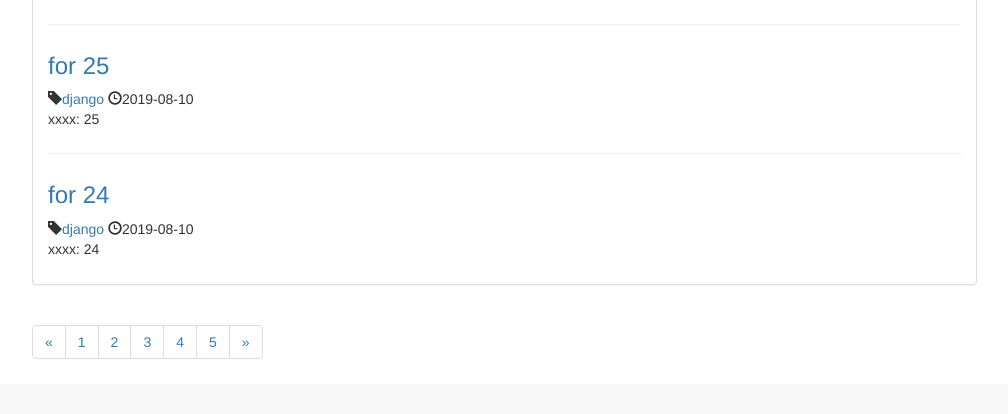
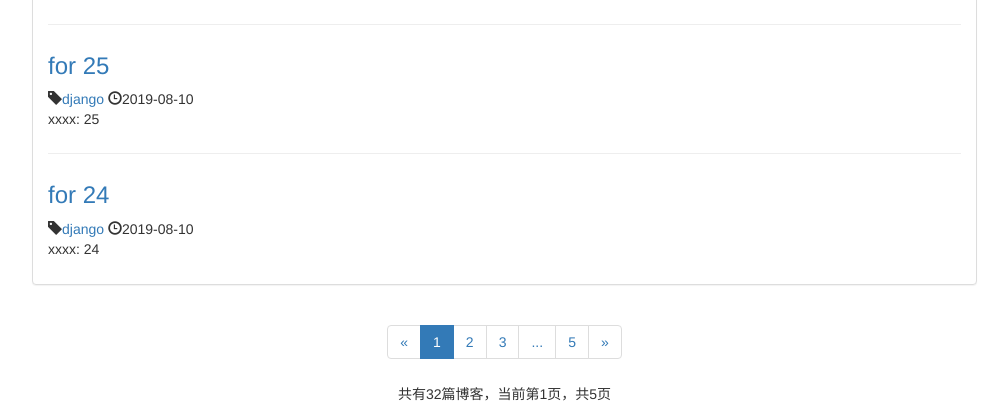
Before and after one commit to sitven/mysite, a Django app: page /blog/type/1 in a window 1280 px wide. Shown: the part 733-1147 px from the top of the page, without its empty margins (38-1046 px from the left). Before the commit the page ends 1117 px from the top, so only its background shows below. Run offline with Django 3.2, Linux system fonts and the light colour scheme; data comes from the database, SQL or seed files in the repository; some libraries are stand-ins or nearby versions.

Commit message:
页面居中组件首尾页按钮，添加首尾页与当前页之间添加...按钮并删除点击响应

```diff
--- a/blog/templates/blog/blog_list.html
+++ b/blog/templates/blog/blog_list.html
@@ -14,7 +14,7 @@
         <div class="row">
             <div class="col-xs-12 col-sm-8 col-md-9 col-lg-10">
                 <div class="panel panel-default">
-                    <div class="panel-heading">{% block blog_list_title %}博客列表 (一共有{{page_of_blogs.paginator.count}}篇博客) {% endblock %}</div>
+                    <div class="panel-heading">{% block blog_list_title %}博客列表{% endblock %}</div>
                     <div class="panel-body">
                         {% for blog in blogs %}
                             <div class="blog">
@@ -32,7 +32,7 @@
                         {% endfor %}
                     </div>
                 </div>
-                <div>
+                <div class="paginator">
                     <ul class="pagination">
                         {# 上一页 #}
                         <li>
@@ -45,8 +45,16 @@
                             {% endif %}
                         </li>
                         {# 全部页码 #}
-                        {% for page_num in page_of_blogs.paginator.page_range %}
-                            <li><a href="?page={{ page_num }}">{{ page_num }}</a></li>
+                        {% for page_num in page_range %}
+                            {% if page_num == page_of_blogs.number %}
+                                <li class="active"><a href="?page={{ page_num }}">{{ page_num }}</a></li>
+                            {% else %}
+                                {% if page_num == '...' %}
+                                    <li><span>{{ page_num }}</span></li>
+                                {% else %}
+                                    <li><a href="?page={{ page_num }}">{{ page_num }}</a></li>
+                                {% endif %}
+                            {% endif %}
                         {% endfor %}
                         {# 下一页 #}
                         <li>
@@ -59,6 +67,9 @@
                             {% endif %}
                         </li>
                     </ul>
+                    <p>
+                        共有{{ page_of_blogs.paginator.count }}篇博客，当前第{{ page_of_blogs.number }}页，共{{ page_of_blogs.paginator.num_pages }}页
+                    </p>
                 </div>
             </div>
             <div class="hidden-xs col-sm-4 col-md-3 col-lg-2">
```
